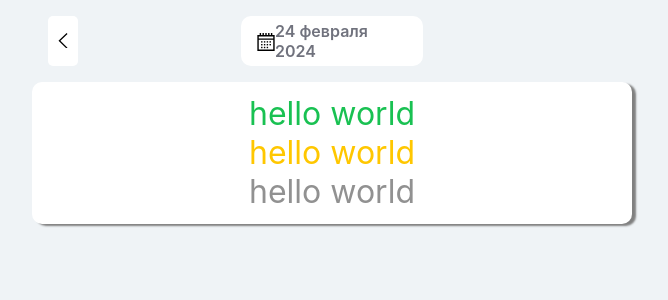
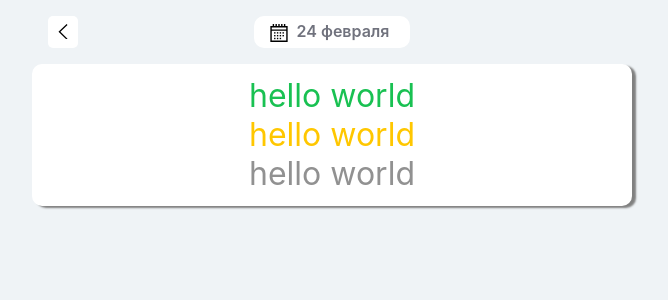
Before and after one commit to varaeff/test_task_nutrimania, a React (Create React App) app: page / in a window 1280 px wide. Shown: the top 300 px of the page, without its empty margins (308-976 px from the left). Built offline with nearby package versions, Linux system fonts and the light colour scheme.

Commit message:
some changes

```diff
--- a/src/Components/Calendar.tsx
+++ b/src/Components/Calendar.tsx
@@ -167,7 +167,8 @@ function InnerCalendar({
           {leftArrow}
         </button>
         {months[calendarDate.getMonth()]} &nbsp;
-        {calendarDate.getFullYear()}
+        {currentDate.getFullYear() !== calendarDate.getFullYear() &&
+          calendarDate.getFullYear()}
         <button
           className={stylesSeveral.arrowButton}
           disabled={isEdgeMonth}
--- a/src/Components/DateRow.module.css
+++ b/src/Components/DateRow.module.css
@@ -18,16 +18,9 @@
 }
 
 .dateBlock {
-  width: 150px;
   display: -webkit-box;
   display: -ms-flexbox;
   display: flex;
-  -webkit-box-pack: justify;
-  -ms-flex-pack: justify;
-  justify-content: space-between;
-  -webkit-box-align: center;
-  -ms-flex-align: center;
-  align-items: center;
   background-color: #fff;
   padding: 0.3rem 1rem;
   border-radius: 10px;
--- a/src/Components/DateRow.tsx
+++ b/src/Components/DateRow.tsx
@@ -58,10 +58,11 @@ function DateRow({
         {leftArrow}
       </button>
       <div className={styles.dateBlock} onClick={callCalendar}>
-        <div className={styles.calendar}>{calendarPic}</div>
+        <div className={styles.calendar}>{calendarPic} &nbsp;</div>
         <div>
-          {activeDate.getDate()} {months[activeDate.getMonth()]}{" "}
-          {activeDate.getFullYear()}
+          {activeDate.getDate()}&nbsp;{months[activeDate.getMonth()]}&nbsp;
+          {currentDate.getFullYear() !== activeDate.getFullYear() &&
+            activeDate.getFullYear()}
         </div>
       </div>
       <button
```
